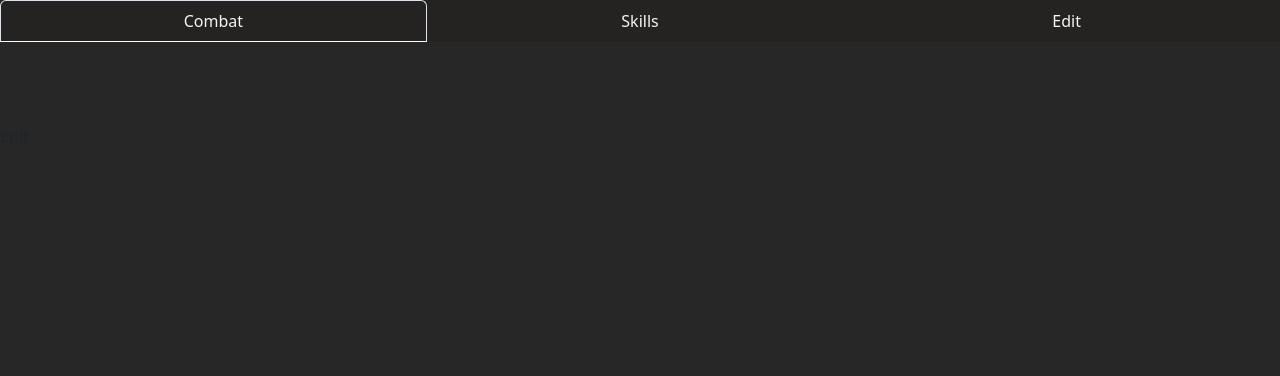
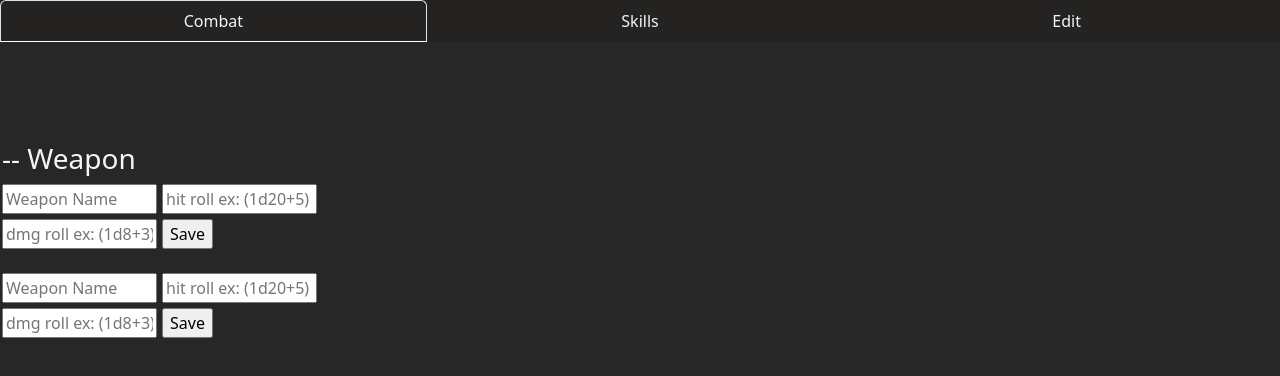
Before and after one commit to JonPeterP/dnd-extension, a React (Vite) app: page /edit in a window 1280 px wide. Shown: the top 376 px of the page. Built offline with nearby package versions, Linux system fonts and the light colour scheme.

Commit message:
Initial edit layout

```diff
--- a/src/App.css
+++ b/src/App.css
@@ -43,8 +43,9 @@ body{
 
 .divCombat{
   margin-top: 24px;
-  background-color: rgb(36, 24, 24);
+  background-color: rgb(39, 39, 39);
   padding-top: 5px;
+  padding-left: 2px;
   color: whitesmoke;
 
 }
@@ -52,18 +53,21 @@ body{
 .divSkills{
   margin-top: 24px;
   padding-top: 5px;
+  padding-left: 2px;
   color: whitesmoke;
-  background-color: rgb(36, 24, 24);
+  background-color: rgb(39, 39, 39);
 }
 
 .divEdit{
   margin-top: 24px;
   padding-top: 5px;
+  padding-left: 2px;
+  color: whitesmoke;
 }
 
 
 .divWeaponBtns{
-  background-color: rgb(36, 24, 24);
+  background-color: rgb(39, 39, 39);
   display: flex;
   flex-wrap: wrap;
   padding: 12px;
@@ -92,3 +96,19 @@ body{
   margin: 0;
   font-size: 1rem;
 }
+
+.divWeaponEdits{
+display: flex;
+flex-direction: column;
+gap: 24px;
+}
+
+.formWeapon{
+
+  display: flex;
+  flex: 1 0 100%;
+  gap: 5px;
+
+  align-items: center;
+  flex-wrap: wrap;
+}
--- a/src/Pages/Edit.jsx
+++ b/src/Pages/Edit.jsx
@@ -1,11 +1,47 @@
 import React from "react";
+import { useState } from "react";
 
+function Edit() {
+    const wEdit = [];
 
-function Edit(){
-    return(
-    <div>
-        Edit
-    </div>
+    return (
+        <div className="divEdit">
+            <h3>-- Weapon</h3>
+            <div className="divWeaponEdits">
+                <EditWeapon key="1"/>
+
+                <EditWeapon key="2"/>
+
+            </div>
+        </div>
+    )
+}
+
+function EditWeapon({ key}) {
+   // wName, wHitDie, wHitRoll, wHitModify, wDmgDie, wDmgRoll, wDmgModify
+    return (
+        <div id = {key} className="divWeaponEditField">
+            <form name={"weapon"} className="formWeapon">
+                <input type="text" name='wName' placeholder="Weapon Name" style={{width: "155px"}}></input>
+                <input type="text" name='wHitRoll' placeholder="hit roll ex: (1d20+5)" style={{width: "155px"}}></input>
+                <input type="text" name='wDmgRoll' placeholder="dmg roll ex: (1d8+3)" style={{width: "155px"}}></input>
+                <input type="submit" value="Save" />
+            </form>
+        </div>
+        /* <div className="divLblBtnCombat">
+             <h4 className="lblCombat">{btnname}</h4>
+             <button id={key} className="btnCombat" onClick={() => {
+                 Roll(clickMessage);
+             }}>
+                 {"To Hit " + "[+5]"}
+             </button>
+             <button id={key} className="btnCombat" onClick={() => {
+                 Roll(clickMessage);
+             }}>
+                 {"Damage " + "1d5+5"}
+             </button>
+         </div> */
+
     )
 }
 
--- a/src/content_script.js
+++ b/src/content_script.js
@@ -1,5 +1,5 @@
 
-
+// See package json for npm run build-extension  codes
 function Roll(rollText) {
     console.log("running this command");
     //Enter to textbox and click enter
```
Also changed, not shown: src/App.jsx (+1 -20 lines).
